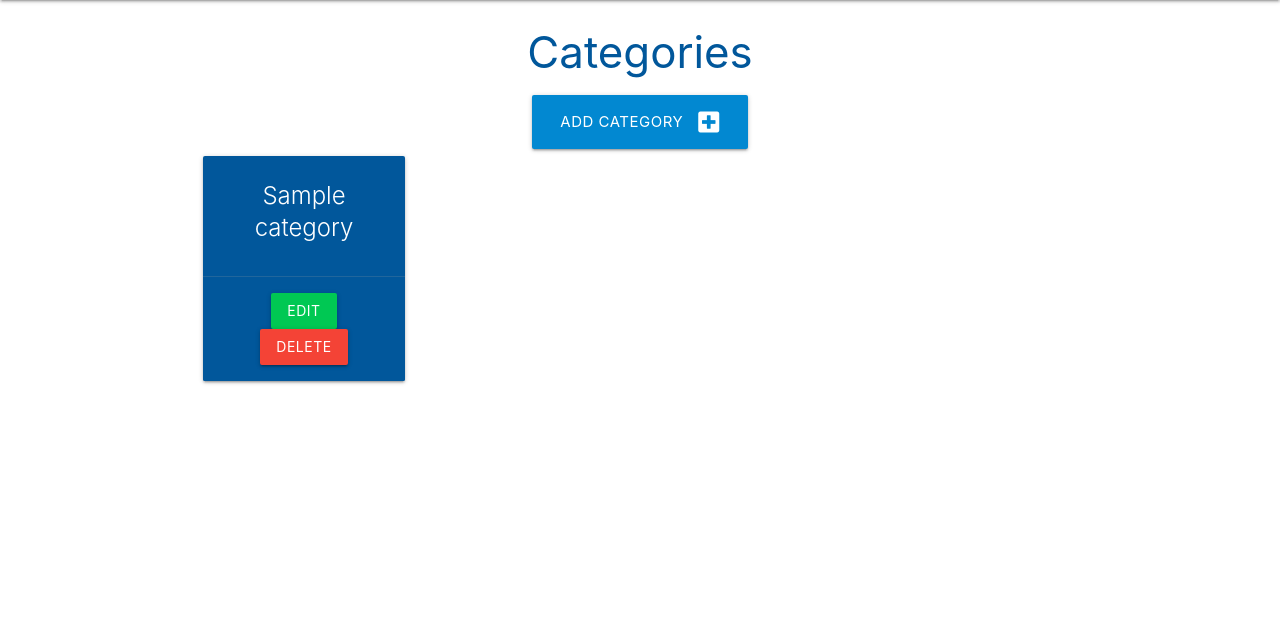
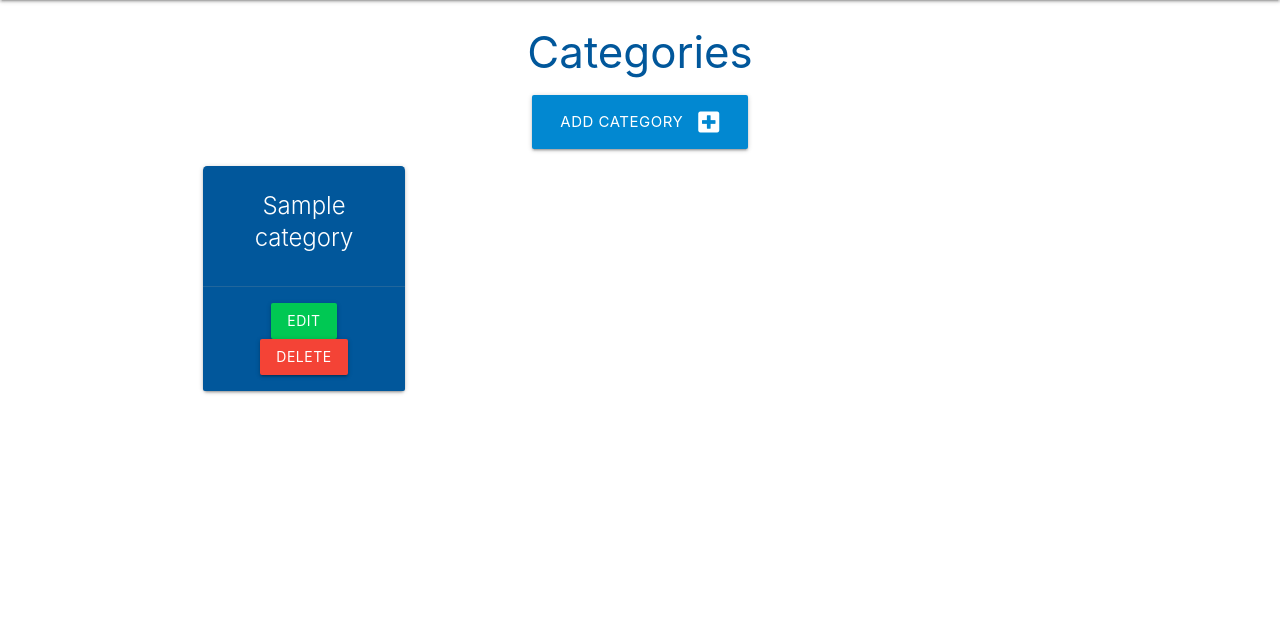
Before and after one commit to darco31/flask-taskmanager, a Flask app: page /categoreies in a window 1280 px wide. Shown: the part 64-695 px from the top of the page. Run offline with Flask 2, Linux system fonts and the light colour scheme; tables that the repository leaves empty hold one stand-in row (values such as "Sample post").

Commit message:
new commit

```diff
--- a/taskmanager/static/css/style.css
+++ b/taskmanager/static/css/style.css
@@ -7,3 +7,11 @@
 main {
     flex: 1 0 auto;
 }
+
+.card {
+    border-radius: 2%;
+}
+
+.btn-large {
+    margin-bottom: 10px;
+}
```
